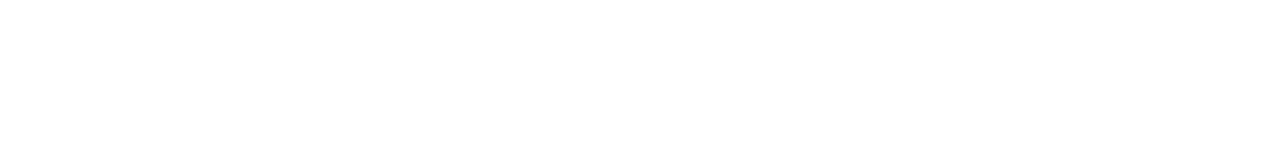
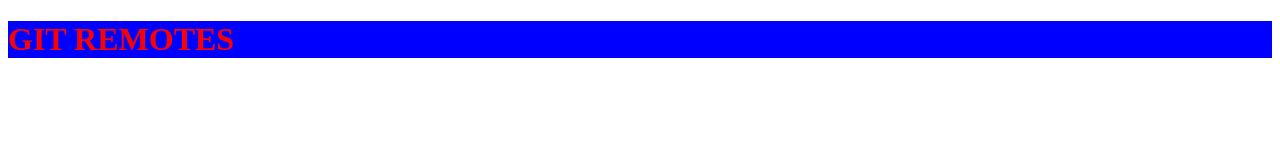
Before and after one commit to RodrikR/Repository-Remoto, a plain HTML site: page index.html in a window 1280 px wide. Drawn offline with Linux system fonts and the light colour scheme.

Commit message:
add styles.css

```diff
--- a/index.html
+++ b/index.html
@@ -4,8 +4,9 @@
     <meta charset="UTF-8">
     <meta name="viewport" content="width=device-width, initial-scale=1.0">
     <title>Document</title>
+    <link rel="stylesheet" href="styles.css">
 </head>
 <body>
-
+    <h1>GIT REMOTES</h1>
 </body>
 </html>
--- /dev/null
+++ b/styles.css
@@ -0,0 +1,4 @@
+h1{
+    background-color: blue;
+    color: red;
+}
```
